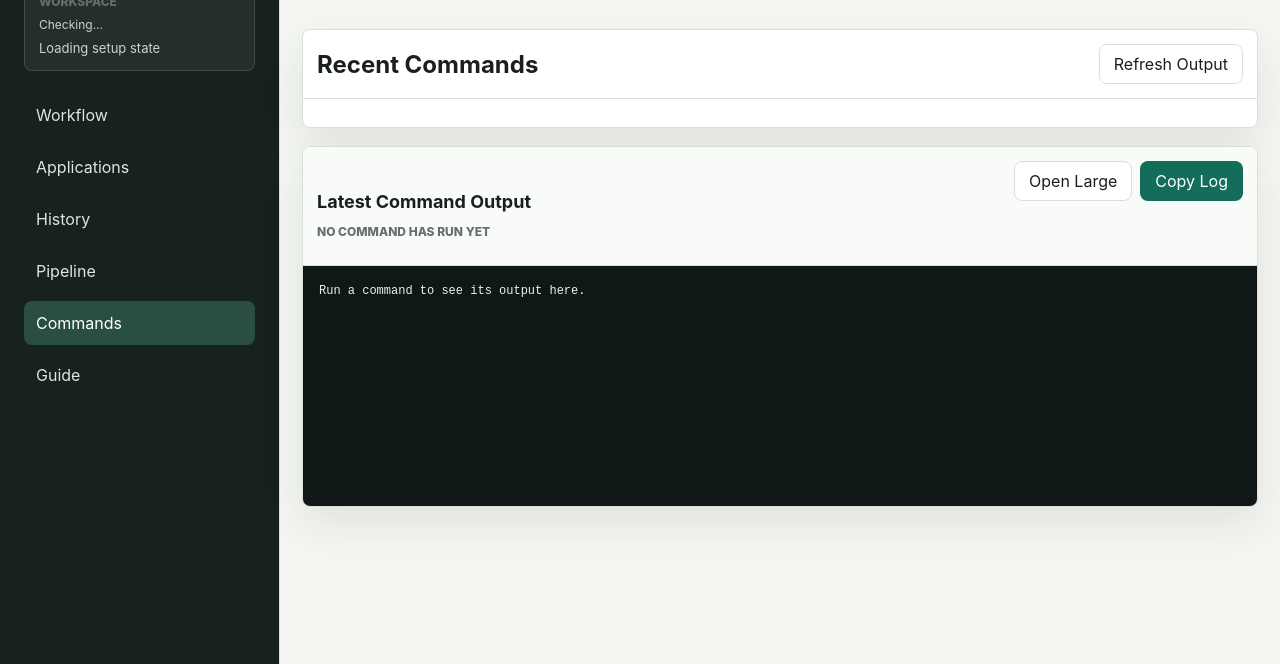
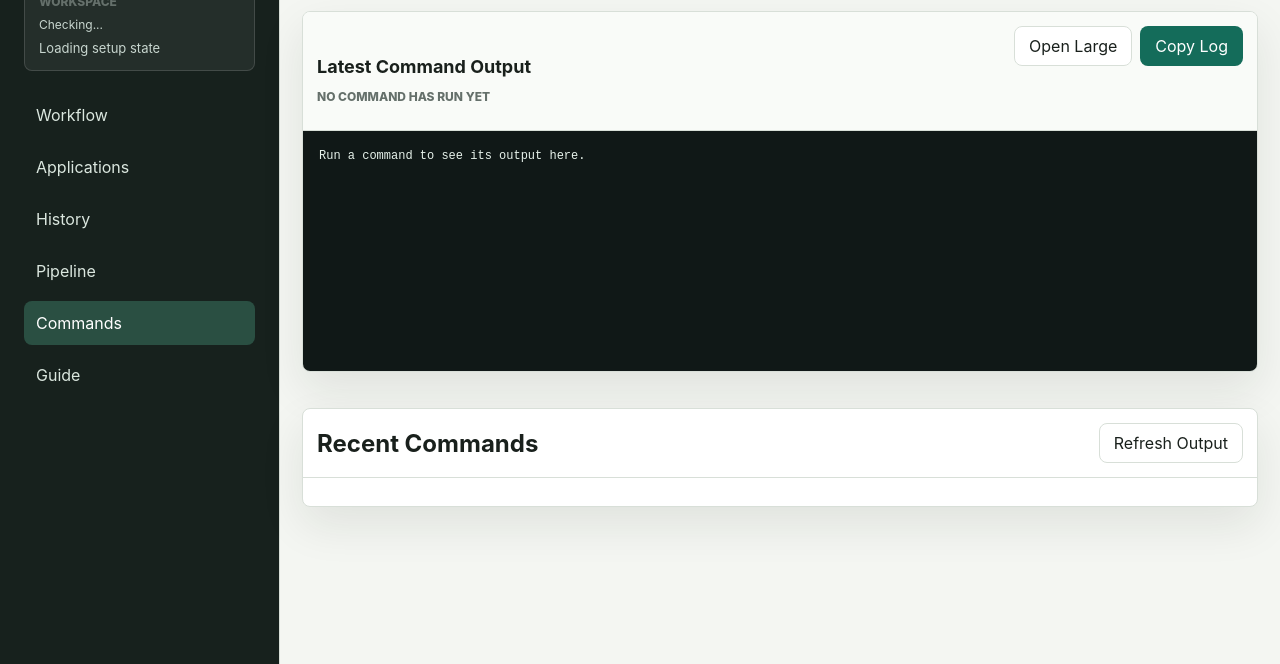
Before and after one commit to Jaky-gh/career-ops-ui, a website with bundled scripts: page public/index.html in a window 1280 px wide. Both pictures are taken after a click on the button "Commands". Shown: the part 136-800 px from the top of the page. Built offline with nearby package versions, Linux system fonts and the light colour scheme; files whose address does not match are found by name.

Commit message:
Move latest command log to top

```diff
--- a/public/index.html
+++ b/public/index.html
@@ -252,14 +252,6 @@
               <p>Run local maintenance tasks and review command output.</p>
             </div>
           </div>
-          <div id="commandGrid" class="command-grid"></div>
-          <section class="jobs-panel">
-            <div class="section-head compact">
-              <h2>Recent Commands</h2>
-              <button id="refreshJobsButton" class="secondary-button">Refresh Output</button>
-            </div>
-            <div id="jobsList" class="jobs-list"></div>
-          </section>
           <section id="latestLogPanel" class="latest-log-panel">
             <div class="latest-log-head">
               <div>
@@ -273,6 +265,14 @@
               </div>
             </div>
             <pre id="latestLogBody" class="latest-log-body">Run a command to see its output here.</pre>
+          </section>
+          <div id="commandGrid" class="command-grid"></div>
+          <section class="jobs-panel">
+            <div class="section-head compact">
+              <h2>Recent Commands</h2>
+              <button id="refreshJobsButton" class="secondary-button">Refresh Output</button>
+            </div>
+            <div id="jobsList" class="jobs-list"></div>
           </section>
         </section>
 
--- a/public/styles.css
+++ b/public/styles.css
@@ -734,7 +734,7 @@ dd {
 
 .latest-log-panel {
   overflow: hidden;
-  margin-top: 18px;
+  margin-bottom: 18px;
   border: 1px solid var(--line);
   border-radius: 8px;
   background: var(--panel);
```
